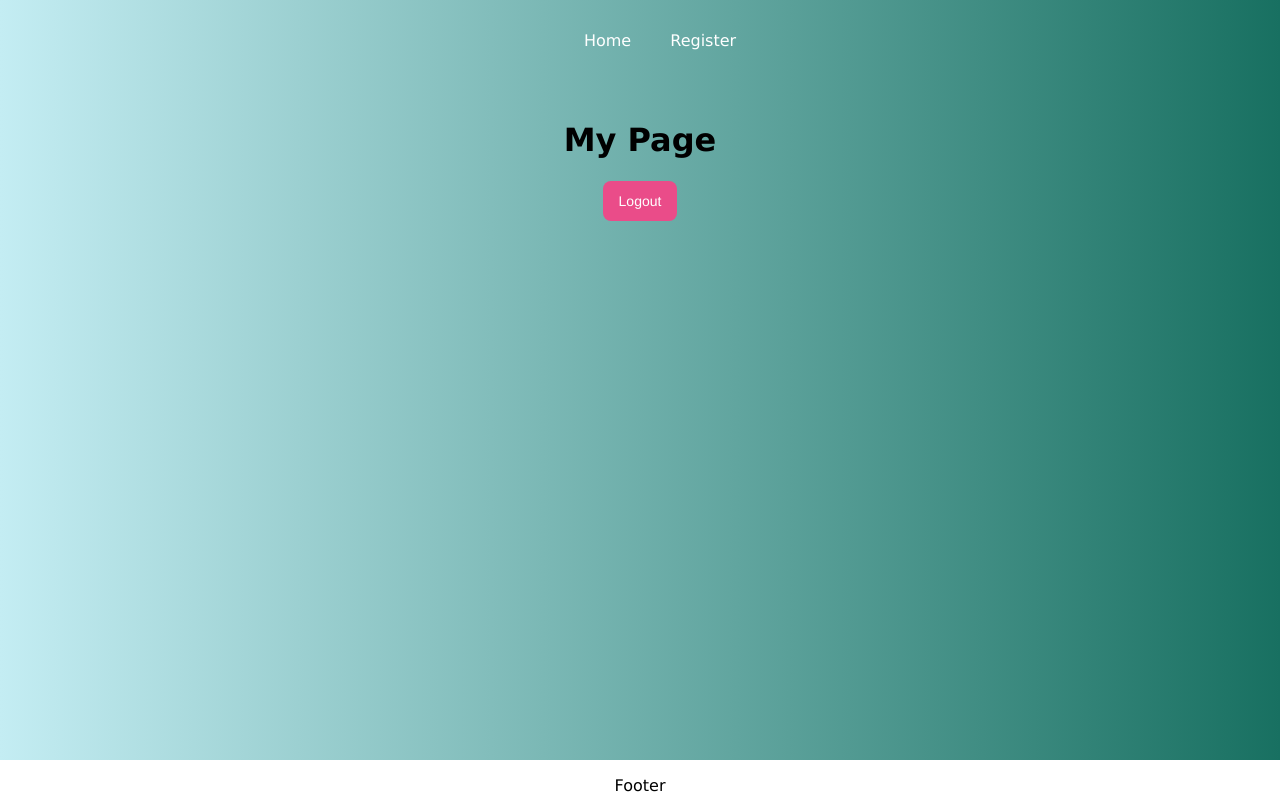
After one commit to Lindayh/hve_projects, a Flask app: template templates/mypage.html in a window 1280 px wide. The commit adds this page. Run offline with Flask 3, Linux system fonts and the light colour scheme; the template is opened without the code that fills it, so the values that code supplies are empty; parts of the project's set-up code (start-up, migrations or seed data) failed here and were passed over; some libraries are stand-ins or nearby versions.

Commit message:
Logout WIP

```diff
--- a/app.py
+++ b/app.py
@@ -18,11 +18,12 @@ app.secret_key = "psst"
 app.config['SQLALCHEMY_DATABASE_URI'] = os.environ.get("DATABASE_URI_LOCAL")
 app.config['SECRET_KEY'] = os.getenv('SECRET_KEY')
 app.config['SECURITY_PASSWORD_SALT'] = os.getenv('SECURITY_PASSWORD_SALT')
-# app.config['SECURITY_POST_LOGIN_VIEW'] = 'home.html'
-# app.config['SECURITY_LOGOUT_URL']= '/logout'                        # TODO
-# app.config['SECURITY_POST_LOGOUT_VIEW'] = '/bye'                    # TODO
-# app.config['SECURITY_LOGIN_USER_TEMPLATE'] = 'login.html'
-# app.config['SECURITY_LOGIN_URL'] = '/login'
+
+app.config['SECURITY_LOGOUT_URL']= '/log_out'
+app.config['SECURITY_LOGOUT_TEMPLATE']= 'templates/logout.html'
+app.config['SECURITY_POST_LOGOUT_TEMPLATE']= 'templates/logout.html'
+
+
 app.config['SECURITY_USERNAME_ENABLE'] = True
 app.config['IDENTITY_ATTRIBUTES'] = 'username'
 
@@ -33,21 +34,11 @@ security = Security(app, user_datastore)
 #endregion
 
 #region app routes
-# TODO log status into decorator?
-def loggedin_check():
-    if session:
-        log_status = session['logged']
-        return log_status
-    else:
-        log_status = False
-        return log_status
-
-
 @app.route("/")
 @login_required
 def home():
     # log_status = loggedin_check()
-    return render_template('home.html') #, logged= log_status)
+    return render_template('home.html')
 
 
 @app.route("/register", methods=['POST', 'GET'])
@@ -94,78 +85,21 @@ def pers_info(id):
     data = Person.query.filter(
             Person.person_id.like(id)).first()
 
-    # log_status = loggedin_check()
-
-    return render_template("pers_info.html", data=data) #, logged= log_status)
-
-
-# @app.route('/login', methods=['GET', 'POST'])
-# def login():
-#     print("meow")
-#     return render_template('security/login_user.html')
-
-
-# #ANCHOR - /login
-# @app.route("/login", methods=['GET', 'POST'])
-# def login_page():
-#     login_form = LoginForm()
-#     print(login_form)
-#     print("hello")
-#     # print(f'Request.form: {request.form} | request.args: {request.args}')
-#     return render_template("login.html", form=login_form)
-
-
-# @app.route("/login", methods=["POST"])
-# def login_validation():
-
-#     # log_status = loggedin_check()
-
-#     try:
-#         form_pw, form_user = request.form["login_pw"], request.form["login_user"]
-
-#         data = User.query.filter(
-#             User.username.like(form_user)).first()
-
-#         if data:
-#             data_user = data.username
-#             data_pw = data.password
-
-#             if form_pw == data_pw:
-#                 # session['logged'] = True
-#                 # log_status = loggedin_check()
-#                 return render_template('home.html') #, logged = log_status)
-#             else:
-#                 return render_template("login.html", error="Wrong username or password!")
-#         else:
-#             return render_template("login.html", error="Wrong username or password!")
-
-#     except Exception as e:
-#         print(e)
-
-#     print(log_status)
-#     return render_template('home.html')#, logged = log_status)
+    return render_template("pers_info.html", data=data)
 
 
 # NOTE /user/<user_id>
-# TODO Authorization
+# TODO Admin page
 @app.route("/mypage", methods= ["GET", "POST"])
 def my_page():
-    log_status = loggedin_check()
+    return render_template('mypage.html')
 
-    if log_status == False:
-            return "Not authorized wip"
+@app.route("/log_out", methods=['GET', 'POST'])
+def log_out():
+    return "Bye!"
 
-    if "Logout" in request.form:
-        session['logged'] = False
-        log_status = loggedin_check()
-        return render_template('home.html', logged = log_status)
-
-    return render_template('login.html', logged = session['logged'])
 
 #endregion
-
-
-
 
 
 
--- a/static/template.css
+++ b/static/template.css
@@ -147,7 +147,7 @@ body > div.main > form.search_form
   text-decoration: none;
 }
 
-input#login_user, input#login_pw   /* pw, user log in fields */
+.black_input_field   /* pw, user log in fields */
 {
 
     padding: 6px 12px;
@@ -162,7 +162,7 @@ input#login_user, input#login_pw   /* pw, user log in fields */
 
 }
 
-input#login_user:focus, input#login_pw:focus
+.black_input_field:focus
 {
     outline: none;
     box-shadow: none;
--- a/templates/base.html
+++ b/templates/base.html
@@ -18,13 +18,11 @@
             <li><a href="/">Home</a></li>
             <li><a href="{{url_for('all_person_page')}}">Register</a></li>
 
-            {#
-            {% if logged %}
-            <li><a href="{{url_for('my_page')}}" class="template_btn">My Page</a></li>
-            {% else %}
-            <li><a href="{{url_for('login_page')}}" class="template_btn">Login</a></li>
+
+            {% if current_user.is_authenticated %}
+            <li><a href="/mypage" class="template_btn">My Page</a></li>
             {% endif %}
-             #}
+
         </ul>
     </div>
 
--- /dev/null
+++ b/templates/mypage.html
@@ -0,0 +1,15 @@
+{% extends "base.html" %}
+
+{% block title %}
+Login
+{% endblock %}
+
+
+
+
+{% block content %}
+    <h1>My Page</h1>
+
+    <a href="/log_out" class="template_btn">Logout</a>
+
+{% endblock %}
```
Also changed, not shown: templates/login.html (deleted, +0 -40 lines), templates/logout.html (added, +11 -0 lines), templates/security/login_user.html (+8 -6 lines).
